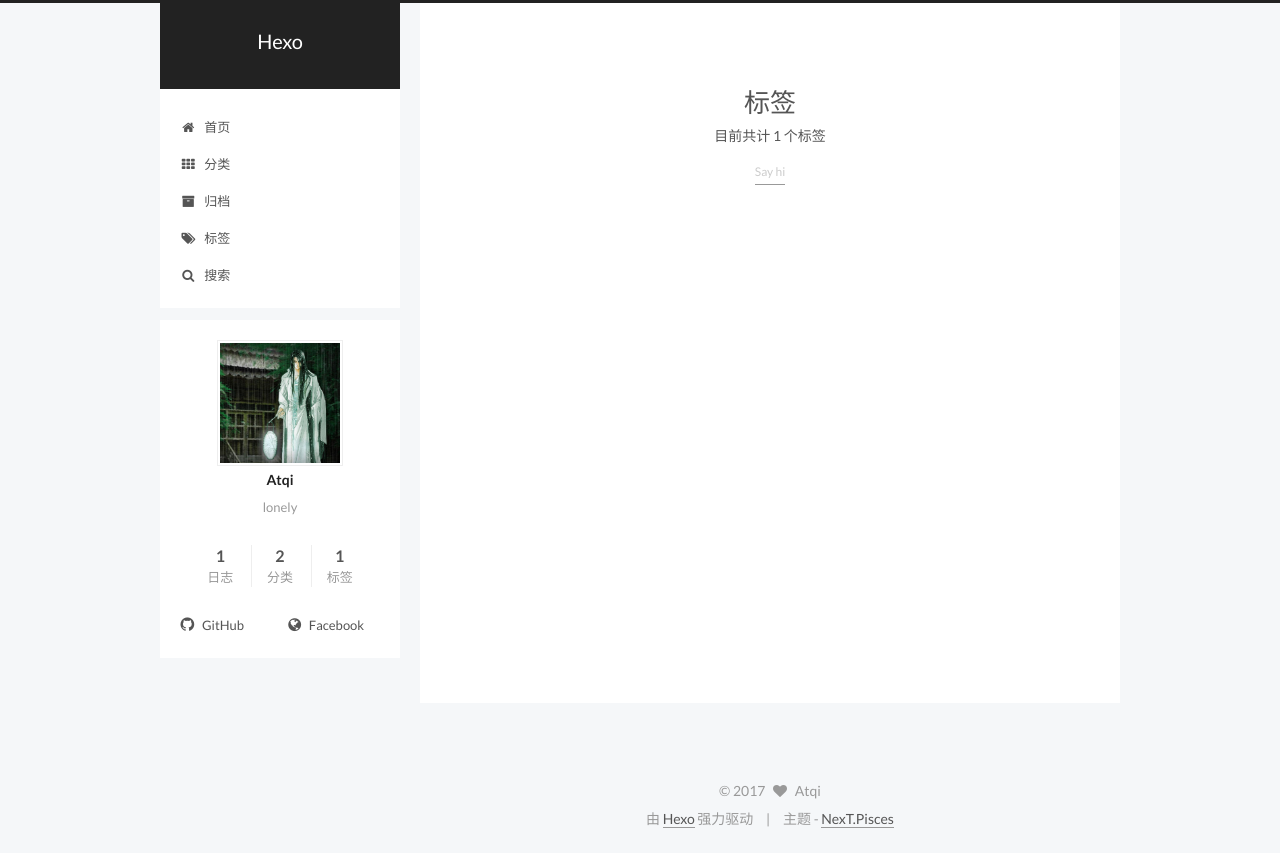
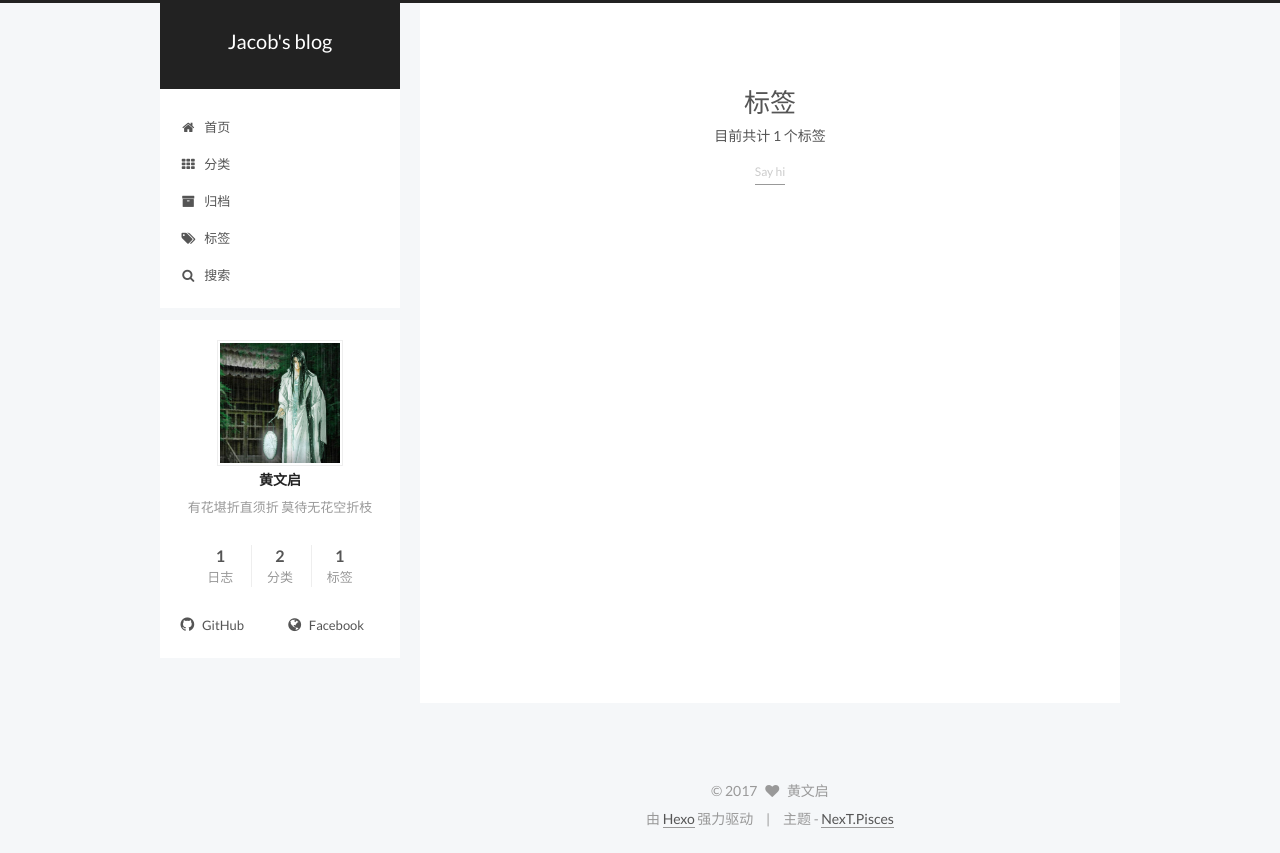
Before and after one commit to Atqi/atqi.github.com, a plain HTML site: page tags/index.html in a window 1280 px wide. Drawn offline with Linux system fonts and the light colour scheme.

Commit message:
Site updated: 2017-03-06 15:57:00

```diff
--- a/tags/index.html
+++ b/tags/index.html
@@ -87,16 +87,16 @@
 
 
 
-<meta name="description" content="lonely">
+<meta name="description" content="有花堪折直须折 莫待无花空折枝">
 <meta property="og:type" content="website">
 <meta property="og:title" content="标签">
 <meta property="og:url" content="http://yoursite.com/tags/index.html">
-<meta property="og:site_name" content="Hexo">
-<meta property="og:description" content="lonely">
+<meta property="og:site_name" content="Jacob's blog">
+<meta property="og:description" content="有花堪折直须折 莫待无花空折枝">
 <meta property="og:updated_time" content="2017-03-06T06:19:41.600Z">
 <meta name="twitter:card" content="summary">
 <meta name="twitter:title" content="标签">
-<meta name="twitter:description" content="lonely">
+<meta name="twitter:description" content="有花堪折直须折 莫待无花空折枝">
 
 
 
@@ -134,7 +134,7 @@
 
 
 
-    标签 | Hexo
+    标签 | Jacob's blog
 
 </title>
 </head>
@@ -182,7 +182,7 @@
     <div class="custom-logo-site-title">
       <a href="/"  class="brand" rel="start">
         <span class="logo-line-before"><i></i></span>
-        <span class="site-title">Hexo</span>
+        <span class="site-title">Jacob's blog</span>
         <span class="logo-line-after"><i></i></span>
       </a>
     </div>
@@ -355,10 +355,10 @@
         <div class="site-author motion-element" itemprop="author" itemscope itemtype="http://schema.org/Person">
           <img class="site-author-image" itemprop="image"
                src="/images/avatar.png"
-               alt="Atqi" />
-          <p class="site-author-name" itemprop="name">Atqi</p>
+               alt="黄文启" />
+          <p class="site-author-name" itemprop="name">黄文启</p>
 
-              <p class="site-description motion-element" itemprop="description">lonely</p>
+              <p class="site-description motion-element" itemprop="description">有花堪折直须折 莫待无花空折枝</p>
 
         </div>
         <nav class="site-state motion-element">
@@ -454,7 +454,7 @@
   <span class="with-love">
     <i class="fa fa-heart"></i>
   </span>
-  <span class="author" itemprop="copyrightHolder">Atqi</span>
+  <span class="author" itemprop="copyrightHolder">黄文启</span>
 </div>
 
 
```
Also changed, not shown: 2017/03/06/你好呀/index.html (+9 -9 lines), 404.html (+9 -9 lines), archives/2017/03/index.html (+12 -12 lines), archives/2017/index.html (+12 -12 lines), archives/index.html (+12 -12 lines), categories/index.html (+10 -10 lines), categories/sunday/index.html (+12 -12 lines), categories/sunday/shine/index.html (+12 -12 lines), index.html (+14 -14 lines), tags/Say-hi/index.html (+12 -12 lines), favicon.ico (added).
